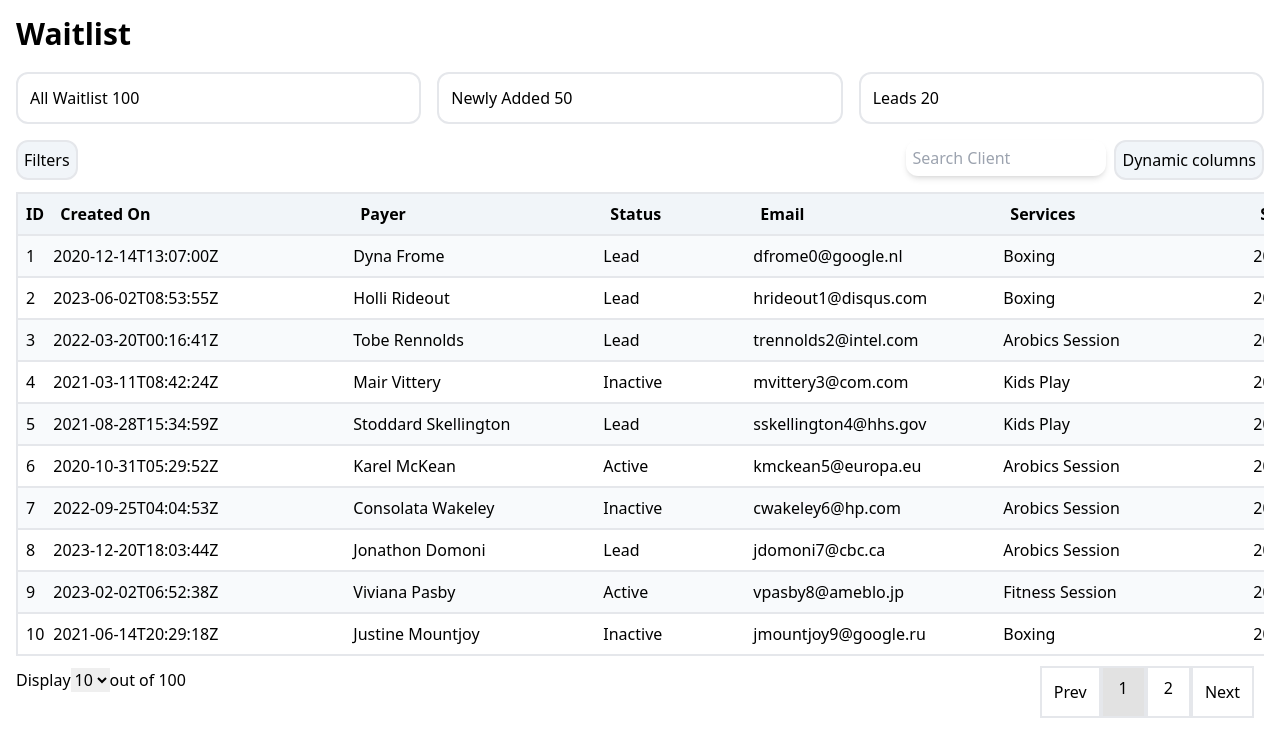
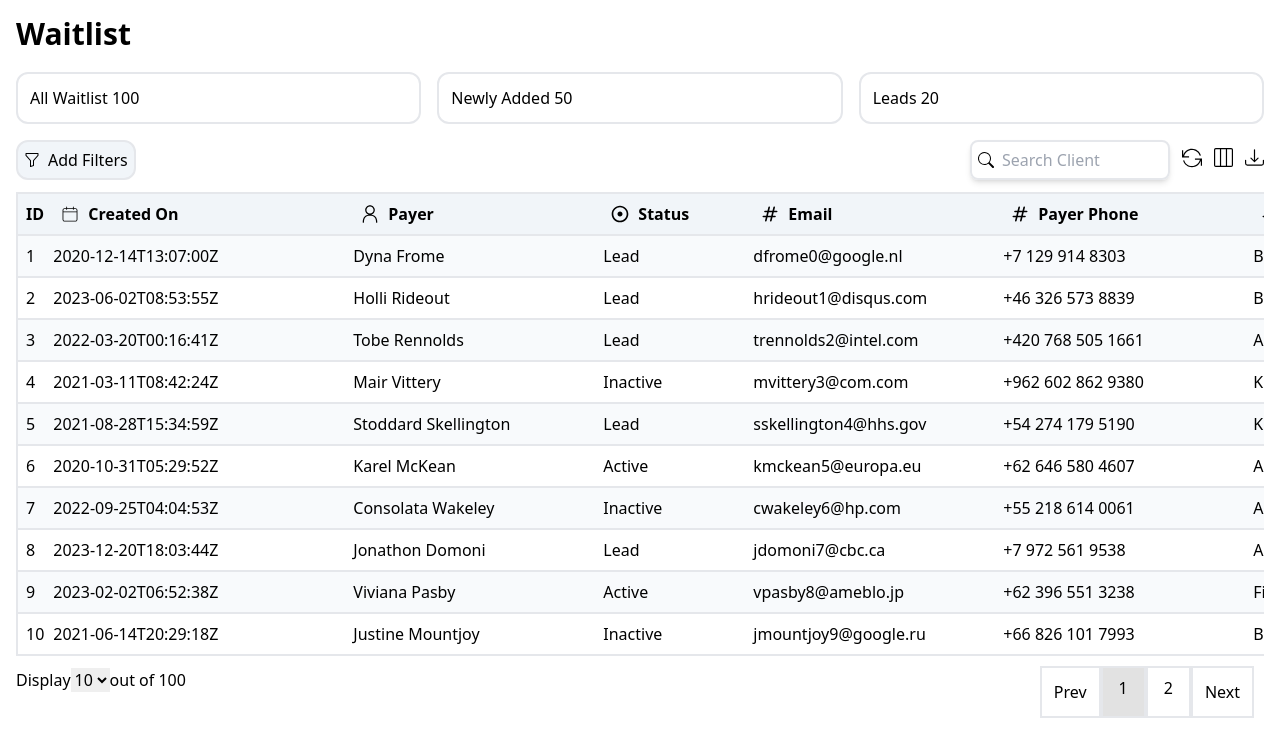
Before and after one commit to Sumant64/omnify-machine-coding, a Next.js app: page /dynamic-table-upgrade in a window 1280 px wide. Shown: the top 756 px of the page. Built offline with nearby package versions, Linux system fonts and the light colour scheme.

Commit message:
UI fixing

```diff
--- a/app/dynamic-table-upgrade/page.jsx
+++ b/app/dynamic-table-upgrade/page.jsx
@@ -4,6 +4,11 @@ import mydata from '../../data/data.json';
 import '../dynamic-table/style.css';
 import Filter from '../components/filter/Filter';
 import { useSelector } from 'react-redux';
+import { TfiReload } from "react-icons/tfi";
+import { CiCalendar } from "react-icons/ci";
+import { RxPerson } from "react-icons/rx";
+import { RiRecordCircleLine } from "react-icons/ri";
+import { HiOutlineHashtag } from "react-icons/hi";
 
 const columnData = [
     {
@@ -14,38 +19,38 @@ const columnData = [
     {
         field: 'Created On',
         display: true,
-        svg: ''
+        svg: <CiCalendar className='w-5 h-5 relative top-[2px]' />
     },
     {
         field: 'Payer',
         display: true,
-        svg: ''
+        svg: <RxPerson className='w-5 h-5 relative top-[2px]' />
     },
     {
         field: 'Status',
         display: true,
-        svg: ''
+        svg: <RiRecordCircleLine className='w-5 h-5 relative top-[2px]' />
     },
     {
         field: 'Email',
         display: true,
-        svg: ''
+        svg: <HiOutlineHashtag className='w-5 h-5 relative top-[2px]' />
+    },
+    {
+        field: 'Payer Phone',
+        display: true,
+        svg: <HiOutlineHashtag className='w-5 h-5 relative top-[2px]' />
     },
     {
         field: 'Services',
         display: true,
-        svg: ''
+        svg: <HiOutlineHashtag className='w-5 h-5 relative top-[2px]' />
     },
     {
         field: 'Scheduled',
         display: true,
-        svg: ''
+        svg: <CiCalendar className='w-5 h-5 relative top-[2px]' />
     },
-    {
-        field: 'Payer Phone',
-        display: true,
-        svg: ''
-    }
 ]
 
 const DynamicTableUpgrade = () => {
@@ -151,17 +156,37 @@ const DynamicTableUpgrade = () => {
             {/* filters */}
             <div className="filters flex flex-col sm:flex-row gap-2 sm:gap-0 justify-between mt-4">
                 <div className="filters">
-                    <button className='border-2 rounded-xl p-[6px] bg-slate-100' onClick={() => { setFilterDialog(!filterDialog); setSearchClient('') }}>Filters</button>
+                    <button className='border-2 rounded-xl p-[6px] bg-slate-100 flex' onClick={() => { setFilterDialog(!filterDialog); setSearchClient('') }}>
+                        <svg xmlns="http://www.w3.org/2000/svg" width="16" height="16" fill="currentColor" className="bi bi-funnel relative top-1 mr-2" viewBox="0 0 16 16">
+                            <path d="M1.5 1.5A.5.5 0 0 1 2 1h12a.5.5 0 0 1 .5.5v2a.5.5 0 0 1-.128.334L10 8.692V13.5a.5.5 0 0 1-.342.474l-3 1A.5.5 0 0 1 6 14.5V8.692L1.628 3.834A.5.5 0 0 1 1.5 3.5zm1 .5v1.308l4.372 4.858A.5.5 0 0 1 7 8.5v5.306l2-.666V8.5a.5.5 0 0 1 .128-.334L13.5 3.308V2z" />
+                        </svg>
+                        Add Filters
+                    </button>
                     <div className={`border-2 bg-[#fff] shadow-lg absolute ${filterDialog ? 'block' : 'hidden'}`}>
                         <Filter />
                     </div>
                 </div>
-                <div className='flex flex-col sm:flex-row gap-2'>
+                <div className='flex flex-col sm:flex-row gap-3'>
+                    {/* search */}
+                    <div className='flex w-[100%] sm:w-[200px] rounded-lg border-2 p-[6px] shadow-md'>
                         <div className=''>
-                        <input className='w-[100%] sm:w-[200px] rounded-xl p-[6px] shadow-md' type="text" placeholder='Search Client' value={searchClient} onChange={(event) => handleSearch(event.target.value)} />
+                            <svg xmlns="http://www.w3.org/2000/svg" width="16" height="16" fill="currentColor" className="bi bi-search relative top-1" viewBox="0 0 16 16">
+                                <path d="M11.742 10.344a6.5 6.5 0 1 0-1.397 1.398h-.001q.044.06.098.115l3.85 3.85a1 1 0 0 0 1.415-1.414l-3.85-3.85a1 1 0 0 0-.115-.1zM12 6.5a5.5 5.5 0 1 1-11 0 5.5 5.5 0 0 1 11 0" />
+                            </svg>
+                        </div>
+                        <input className='pl-2 w-full border-none outline-none' type="text" placeholder='Search Client' value={searchClient} onChange={(event) => handleSearch(event.target.value)} />
+                    </div>
+                    {/* column filter */}
+                    <div className='flex gap-3'>
+                        <div>
+                            <TfiReload className='w-5 h-5 relative top-2' />
                         </div>
                         <div className='relative'>
-                        <button className='border-2 rounded-xl p-[6px] bg-slate-100' onClick={() => setDialog(!dialog)}>Dynamic columns</button>
+                            <button className='relative top-2' onClick={() => setDialog(!dialog)}>
+                                <svg xmlns="http://www.w3.org/2000/svg" width="19" height="19" fill="currentColor" class="bi bi-layout-three-columns" viewBox="0 0 16 16">
+                                    <path d="M0 1.5A1.5 1.5 0 0 1 1.5 0h13A1.5 1.5 0 0 1 16 1.5v13a1.5 1.5 0 0 1-1.5 1.5h-13A1.5 1.5 0 0 1 0 14.5zM1.5 1a.5.5 0 0 0-.5.5v13a.5.5 0 0 0 .5.5H5V1zM10 15V1H6v14zm1 0h3.5a.5.5 0 0 0 .5-.5v-13a.5.5 0 0 0-.5-.5H11z" />
+                                </svg>
+                            </button>
                             <div className={`border-2 bg-[#fff] shadow-lg absolute right-0 p-4 ${dialog ? 'block' : 'hidden'}`}>
                                 {
                                     columnData.map((item) => {
@@ -184,6 +209,15 @@ const DynamicTableUpgrade = () => {
                             </div>
                         </div>
 
+                        {/* download icons */}
+                        <div className='relative top-2'>
+                            <svg xmlns="http://www.w3.org/2000/svg" width="19" height="19" fill="currentColor" class="bi bi-download" viewBox="0 0 16 16">
+                                <path d="M.5 9.9a.5.5 0 0 1 .5.5v2.5a1 1 0 0 0 1 1h12a1 1 0 0 0 1-1v-2.5a.5.5 0 0 1 1 0v2.5a2 2 0 0 1-2 2H2a2 2 0 0 1-2-2v-2.5a.5.5 0 0 1 .5-.5" />
+                                <path d="M7.646 11.854a.5.5 0 0 0 .708 0l3-3a.5.5 0 0 0-.708-.708L8.5 10.293V1.5a.5.5 0 0 0-1 0v8.793L5.354 8.146a.5.5 0 1 0-.708.708z" />
+                            </svg>
+                        </div>
+
+                    </div>
                 </div>
 
             </div>
@@ -199,7 +233,11 @@ const DynamicTableUpgrade = () => {
                                         columns.map((item) => {
                                             if (item.display) {
                                                 return (
-                                                    <th className='text-start p-2 bg-slate-100'>{item.field}</th>
+                                                    <th className='text-start p-2 bg-slate-100'>
+                                                        <div className='flex gap-2'>
+                                                        {item.svg}{item.field}
+                                                        </div>
+                                                    </th>
                                                 )
                                             }
                                         })
@@ -217,9 +255,9 @@ const DynamicTableUpgrade = () => {
                                                 {columns[2].display && <td className='min-w-[250px]'>{item.payer}</td>}
                                                 {columns[3].display && <td className='min-w-[150px]'>{item.status}</td>}
                                                 {columns[4].display && <td className='min-w-[250px]'>{item.email}</td>}
+                                                {columns[7].display && <td className='min-w-[250px]'>{item.payerPhone}</td>}
                                                 {columns[5].display && <td className='min-w-[250px]'>{item.services}</td>}
                                                 {columns[6].display && <td className='min-w-[250px] pr-2'>{item.scheduled}</td>}
-                                                {columns[7].display && <td className='min-w-[250px]'>{item.payerPhone}</td>}
                                             </tr>
                                         )
                                     })
--- a/package.json
+++ b/package.json
@@ -14,6 +14,7 @@
     "postcss": "8.4.38",
     "react": "18.3.1",
     "react-dom": "18.3.1",
+    "react-icons": "^5.2.1",
     "react-redux": "^9.1.2",
     "redux": "^5.0.1",
     "tailwindcss": "3.4.4"
```
Also changed, not shown: 1 other file (tests, documents, lock files or other folders). Lines whose indentation alone changed are shown as unchanged.
